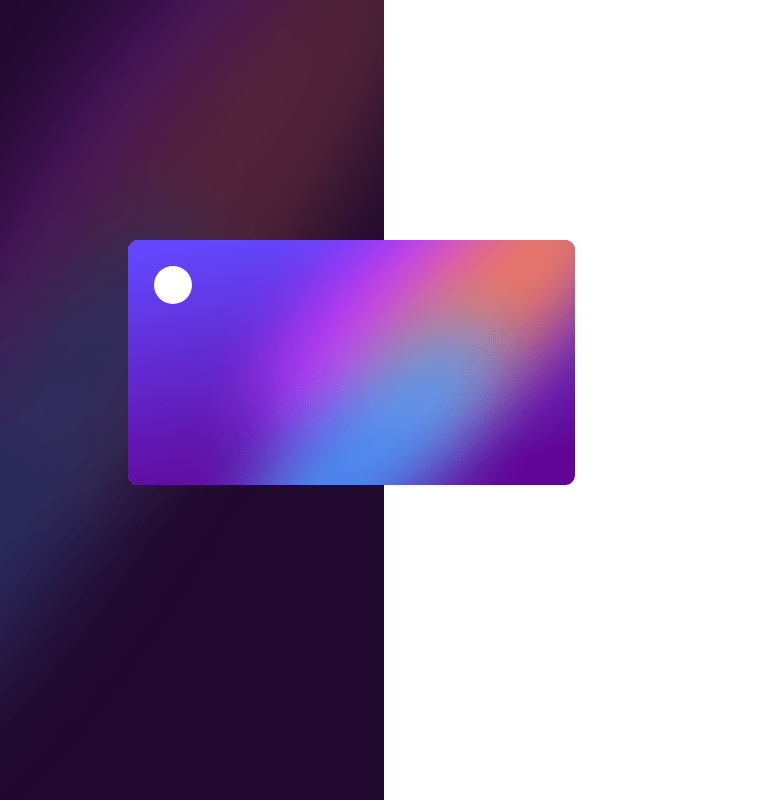
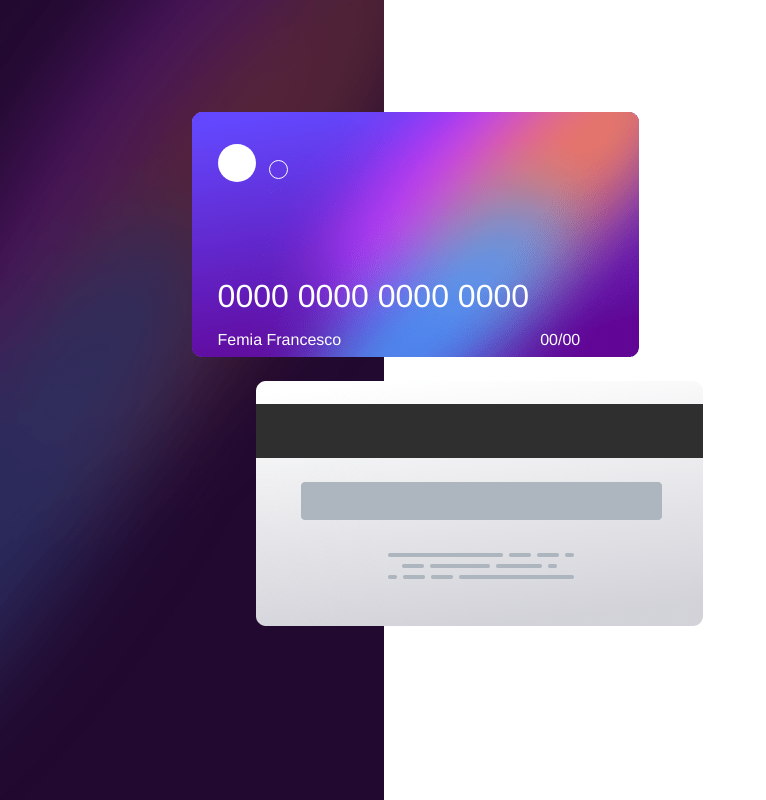
Before and after one commit to Ashour-dev/payment-interface, a Vue app: page / in a window 1280 px wide. Shown: the whole page, without its empty margins (0-766 px from the left). Built offline with nearby package versions, Linux system fonts and the light colour scheme.

Commit message:
Some updates

```diff
--- a/src/App.vue
+++ b/src/App.vue
@@ -1,19 +1,22 @@
 <template>
   <div id="app">
-    <img class="desktopBackground" src="./assets/bg-main-desktop.png" alt="Background" />
-    <div class="cards d-flex flex-column ">
+    <img class="desktopBackground position-absolute top-0" src="./assets/bg-main-desktop.png" alt="Background" />
+    <div class="cards">
       <FrontCard/>
+      <BackCard/>
     </div>
   </div>
 </template>
 
 <script>
 import FrontCard from "./components/FrontCard.vue";
+import BackCard from "./components/BackCard.vue";
 
 export default {
   name: "App",
   components: {
-    FrontCard
+    FrontCard,
+    BackCard
   },
 };
 </script>
@@ -23,16 +26,13 @@ export default {
 #app {
   font-family: Avenir, Helvetica, Arial, sans-serif;
   color: #2c3e50;
-
+  position: relative;
 }
 .desktopBackground{
   height: 100vh;
   width: 30vw;
 }
 .cards{
-  position: absolute;
-  top: 30vh;
-  left: 10vw;
-
+  padding: 14vh 15vw;
 }
 </style>
--- /dev/null
+++ b/src/components/BackCard.vue
@@ -0,0 +1,17 @@
+<template>
+    <div class="cont position-relative mt-4">
+        <img class="" src="../assets/bg-card-back.png" alt="">
+    </div>
+</template>
+
+<script>
+export default {
+    name:'BackCard'
+}
+</script>
+
+<style lang="scss" scoped>
+    .cont{
+        margin-left: 5vw;
+    }
+</style>
--- a/src/components/FrontCard.vue
+++ b/src/components/FrontCard.vue
@@ -1,7 +1,13 @@
 <template>
-    <div class="cont">
-        <img id="card" src="../assets/bg-card-front.png" alt="">
+    <div class="cont position-relative">
+        <img class="position-relative" src="../assets/bg-card-front.png" alt="">
         <div class="full-circle rounded-circle"></div>
+        <div class="empty-circle rounded-circle"></div>
+        <div class="txt text-white">
+            <span class="fs-2 d-block mb-2">0000 0000 0000 0000</span>
+            <span>Femia Francesco</span>
+            <span class="exp-date position-absolute bottom-0">00/00</span>
+        </div>
     </div>
 </template>
 
@@ -13,16 +19,31 @@ export default {
 
 <style lang="scss" scoped>
 .cont{
-    #card{
-        position: absolute;
-    }
     .full-circle{
-        position: absolute;
-        top: 2vw;
+        top: 4vh;
         left: 2vw;
         width: 3vw;
         height: 3vw;
         background-color: white;
     }
+    .empty-circle{
+        top: 6vh;
+        left: 6vw;
+        width: 2.4vh;
+        height: 2.4vh;
+        border: .2vh solid white ;
+        background-color: rgba(255, 255, 255, 0);
+    }
+    .txt{
+        width: max-content;
+        top: 20vh;
+        left: 2vw;
+        .exp-date{
+            right: -4vw;
+        }
+    }
+}
+.cont>*{
+    position: absolute;
 }
 </style>
```
